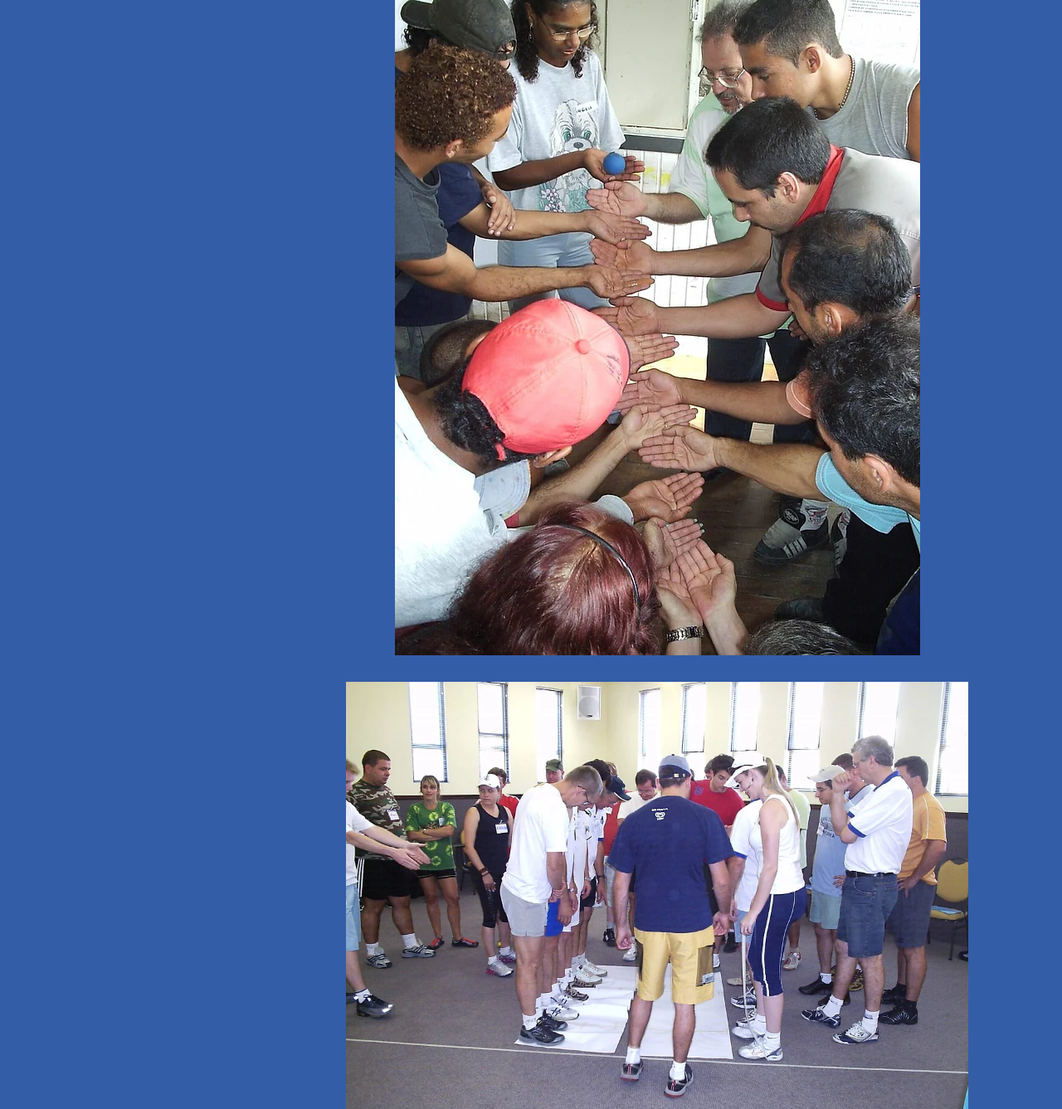
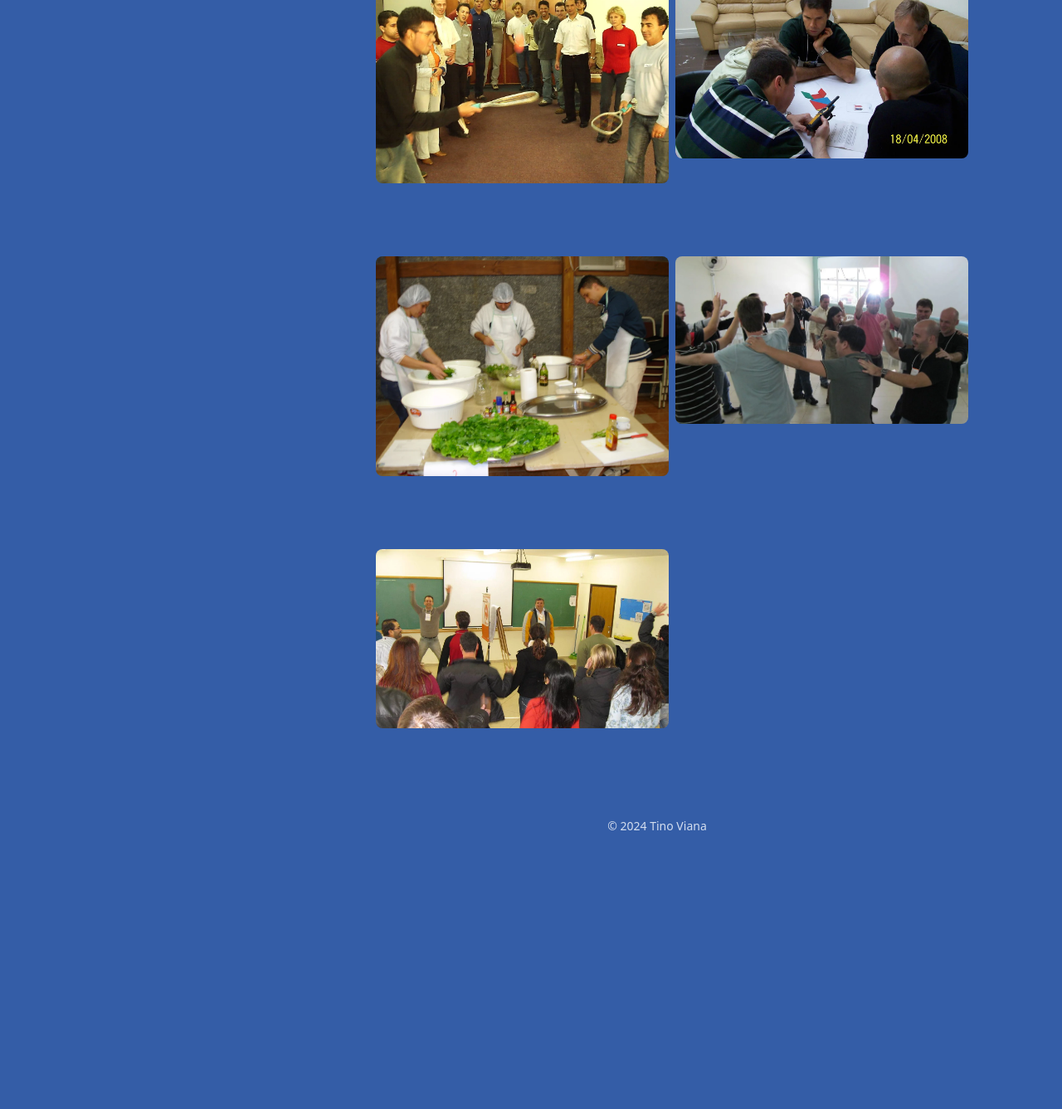
Before and after one commit to dsemblano/tinoviana-astrofy, an Astro site: page /galeria in a window 1280 px wide. Shown: the part 803-2140 px from the top of the page at 83% size. After the commit the page ends 1837 px from the top, so only its background shows below. Built offline with nearby package versions, Linux system fonts and the light colour scheme; Astro itself is replaced by a stand-in of ours.

Commit message:
Galeria page update

```diff
--- a/src/components/Galeria.astro
+++ b/src/components/Galeria.astro
@@ -12,4 +12,6 @@ const { imagePath, altText, name} = Astro.props;
 const images = import.meta.glob<{ default: ImageMetadata }>('/src/assets/*.{webp,jpeg,jpg,png,gif}');
 if (!images[imagePath]) throw new Error(`"${imagePath}" does not exist in glob: "src/assets/*.{webp,jpeg,jpg,png,gif}"`);
 ---
-    <Image src={images[imagePath]()} alt={altText} />
+<li class="list-none">
+    <Image class="rounded-lg" src={images[imagePath]()} alt={altText} />
+</li>
--- a/src/pages/galeria.astro
+++ b/src/pages/galeria.astro
@@ -8,6 +8,7 @@ import BaseLayout from "../layouts/BaseLayout.astro";
     <h1 class="text-3xl w-full font-bold mb-5">Galeria de fotos</h1>
       <h2 class="text-lg">Treinamento Indoor</h2>
 
+      <ul class="lg:grid lg:grid-cols-2 lg:grid-flow-row">
       <Galeria
       imagePath="/src/assets/01.webp"
       altText="Treinamento indoor fotos."
@@ -20,28 +21,29 @@ import BaseLayout from "../layouts/BaseLayout.astro";
       name="Treinamento indoor"
       />
       <Galeria
-      imagePath="/src/assets/01.webp"
+      imagePath="/src/assets/03.webp"
       altText="Treinamento indoor fotos."
       name="Treinamento indoor"
       />
       <Galeria
-      imagePath="/src/assets/01.webp"
+      imagePath="/src/assets/04.webp"
       altText="Treinamento indoor fotos."
       name="Treinamento indoor"
       />
       <Galeria
-      imagePath="/src/assets/01.webp"
+      imagePath="/src/assets/05.webp"
       altText="Treinamento indoor fotos."
       name="Treinamento indoor"
       />
       <Galeria
-      imagePath="/src/assets/01.webp"
+      imagePath="/src/assets/06.webp"
       altText="Treinamento indoor fotos."
       name="Treinamento indoor"
       />
       <Galeria
-      imagePath="/src/assets/01.webp"
+      imagePath="/src/assets/07.webp"
       altText="Treinamento indoor fotos."
       name="Treinamento indoor"
       />
+    </ul>
   </section>
```
